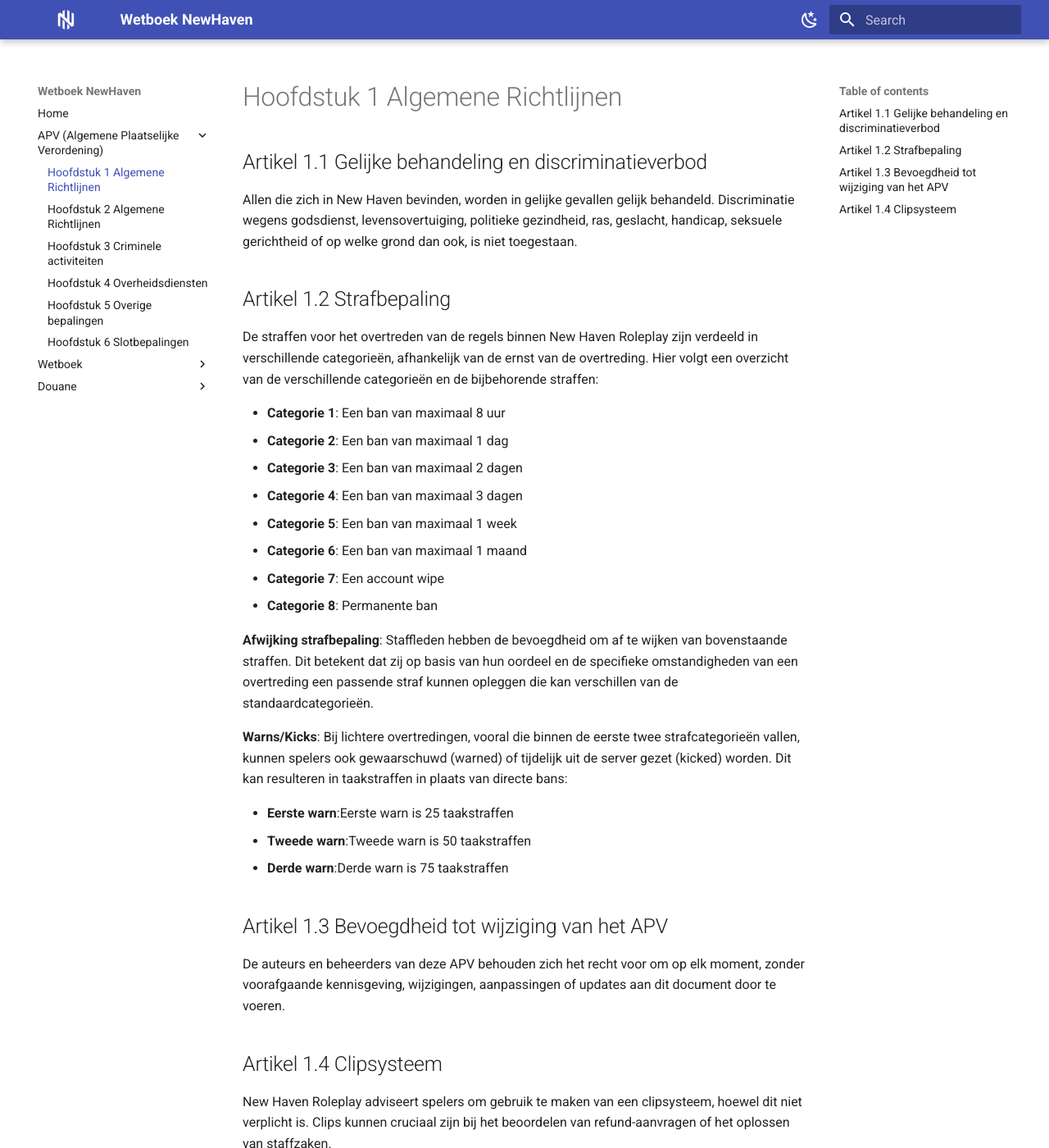
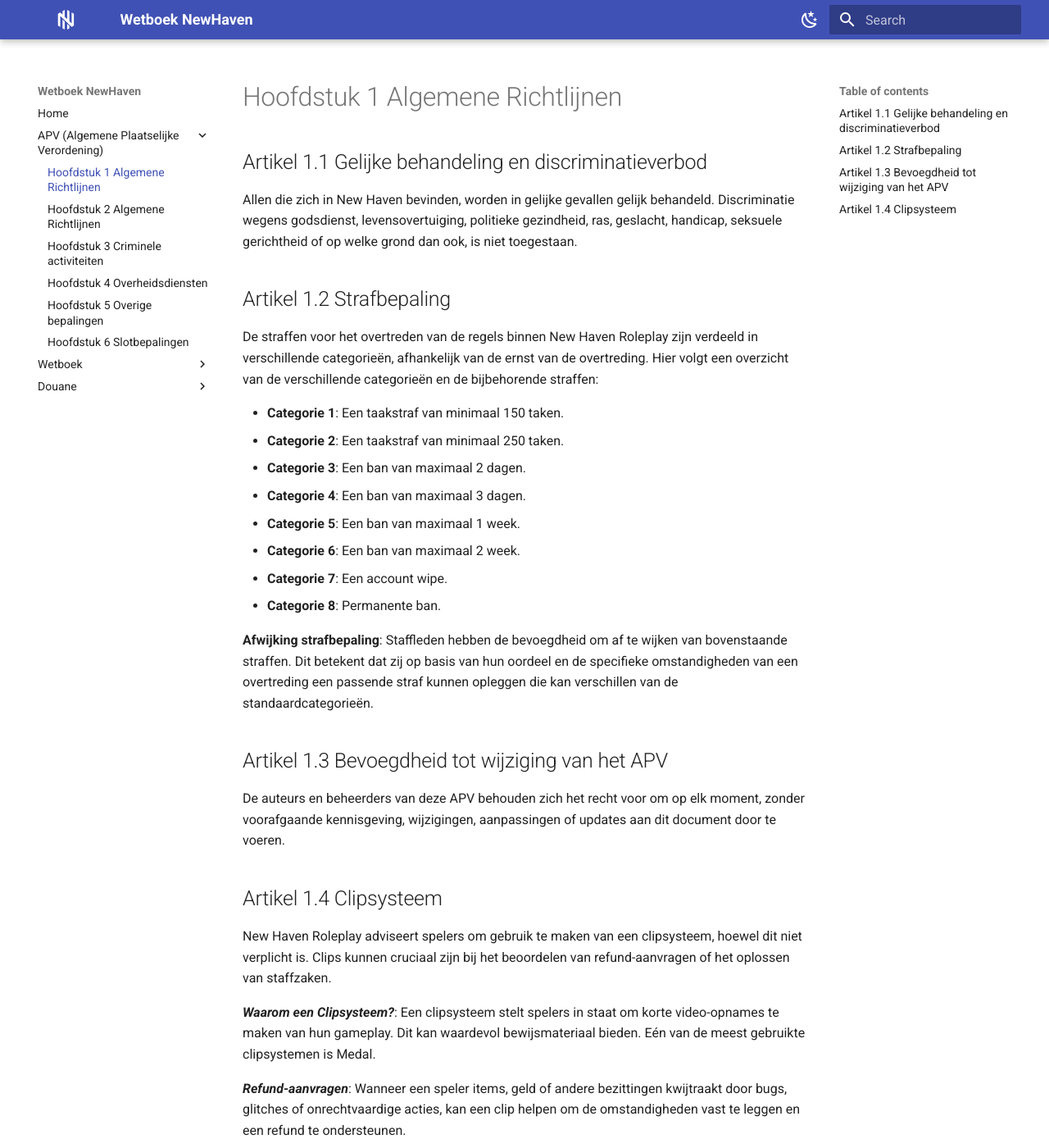
Before and after one commit to NH-Jayden/WetboekNH, an MkDocs documentation site: the page built from docs/apv.md, in a window 1280 px wide and 1400 px high. Shown: the whole window at 82% size. Built offline with MkDocs 1.6.1 and Material for MkDocs 9.7.7, drawn with Linux system fonts in a browser that asks for light colours.

Commit message:
Revise penalties and task requirements in APV
Updated penalty categories and task requirements for violations.

```diff
--- a/docs/apv.md
+++ b/docs/apv.md
@@ -4,26 +4,18 @@
 ## Artikel 1.2 Strafbepaling
 De straffen voor het overtreden van de regels binnen New Haven Roleplay zijn verdeeld in verschillende categorieën, afhankelijk van de ernst van de overtreding. Hier volgt een overzicht van de verschillende categorieën en de bijbehorende straffen:
 
-- **Categorie 1**: Een ban van maximaal 8 uur
-- **Categorie 2**: Een ban van maximaal 1 dag
-- **Categorie 3**: Een ban van maximaal 2 dagen
-- **Categorie 4**: Een ban van maximaal 3 dagen
-- **Categorie 5**: Een ban van maximaal 1 week
-- **Categorie 6**: Een ban van maximaal 1 maand
-- **Categorie 7**: Een account wipe
-- **Categorie 8**: Permanente ban
+- **Categorie 1**: Een taakstraf van minimaal 150 taken.
+- **Categorie 2**: Een taakstraf van minimaal 250 taken.
+- **Categorie 3**: Een ban van maximaal 2 dagen.
+- **Categorie 4**: Een ban van maximaal 3 dagen.
+- **Categorie 5**: Een ban van maximaal 1 week.
+- **Categorie 6**: Een ban van maximaal 2 week.
+- **Categorie 7**: Een account wipe.
+- **Categorie 8**: Permanente ban.
 
 **Afwijking strafbepaling**:
 Staffleden hebben de bevoegdheid om af te wijken van bovenstaande straffen. Dit betekent dat zij op basis van hun oordeel en de specifieke omstandigheden van een overtreding een passende straf kunnen opleggen die kan verschillen van de standaardcategorieën.
 
-
-**Warns/Kicks**:
-Bij lichtere overtredingen, vooral die binnen de eerste twee strafcategorieën vallen, kunnen spelers ook gewaarschuwd (warned) of tijdelijk uit de server gezet (kicked) worden. Dit kan resulteren in taakstraffen in plaats van directe bans:
-
-
-- **Eerste warn**:Eerste warn is 25 taakstraffen
-- **Tweede warn**:Tweede warn is 50 taakstraffen
-- **Derde warn**:Derde warn is 75 taakstraffen
 
 ## Artikel 1.3 Bevoegdheid tot wijziging van het APV
 De auteurs en beheerders van deze APV behouden zich het recht voor om op elk moment, zonder voorafgaande kennisgeving, wijzigingen, aanpassingen of updates aan dit document door te voeren.
```
